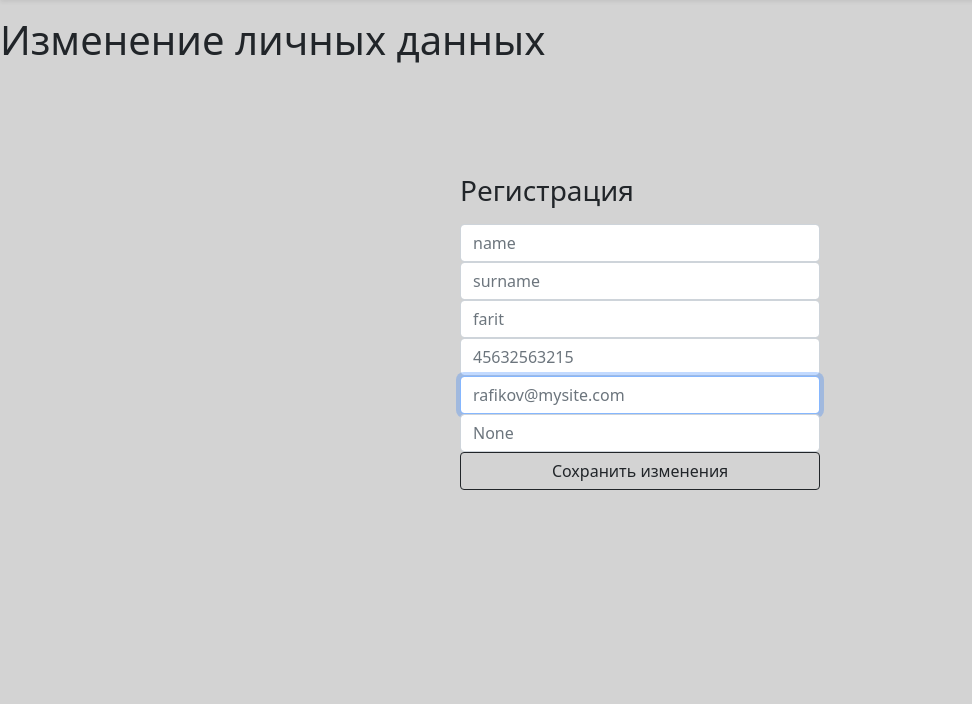
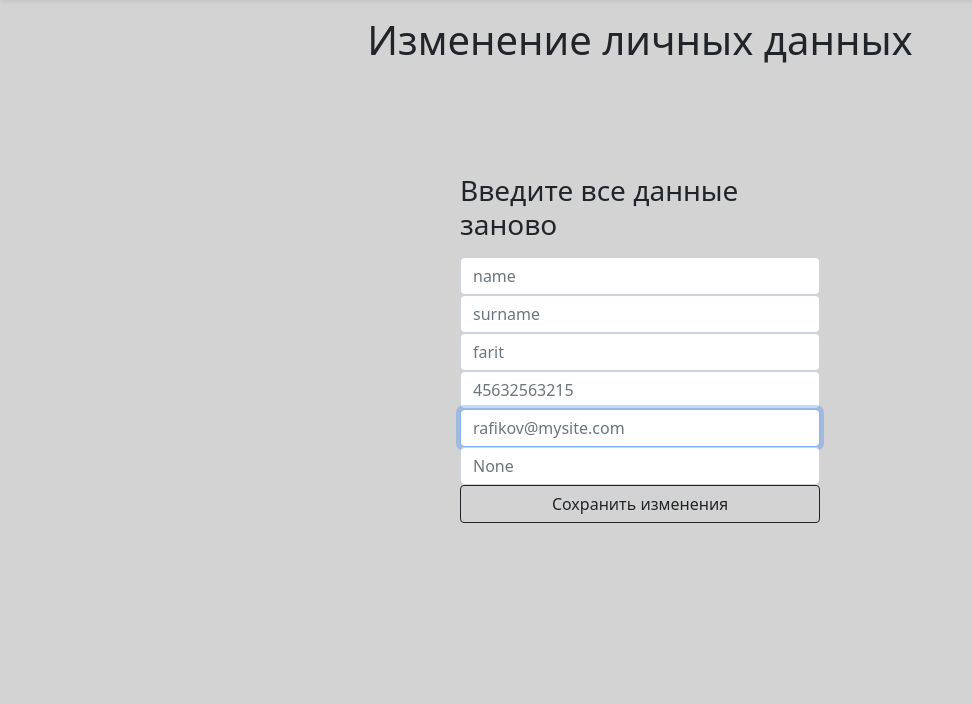
Before and after one commit to delamcon/web, a Flask app: page /info_changing in a window 1280 px wide. Shown: the part 71-775 px from the top of the page, without its empty margins (0-972 px from the left). Run offline with Flask 2, Linux system fonts and the light colour scheme; a user stored in the database is signed in; data comes from the database, SQL or seed files in the repository.

Commit message:
опять мелочи

```diff
--- a/static/css/info_changing.css
+++ b/static/css/info_changing.css
@@ -17,3 +17,6 @@ form {
   -o-transition: all 200ms cubic-bezier(0.42, 0, 0.58, 1);
   transition: all 200ms cubic-bezier(0.42, 0, 0.58, 1);
 }
+
+h1 { text-align: center;
+}
--- a/templates/info_changing.html
+++ b/templates/info_changing.html
@@ -2,7 +2,7 @@
 {% block content %}
 <h1>Изменение личных данных</h1>
 <form method="post">
-    <h1 class="h3 mb-3 fw-normal">Регистрация</h1>
+    <h5 class="h3 mb-3 fw-normal">Введите все данные заново</h5>
     <label for="inputName" class="visually-hidden">name</label>
         <input name="name" type="text" id="inputName" class="form-control" placeholder="{{ user.name }}" required>
     <label for="inputSurname" class="visually-hidden">surname</label>
```
